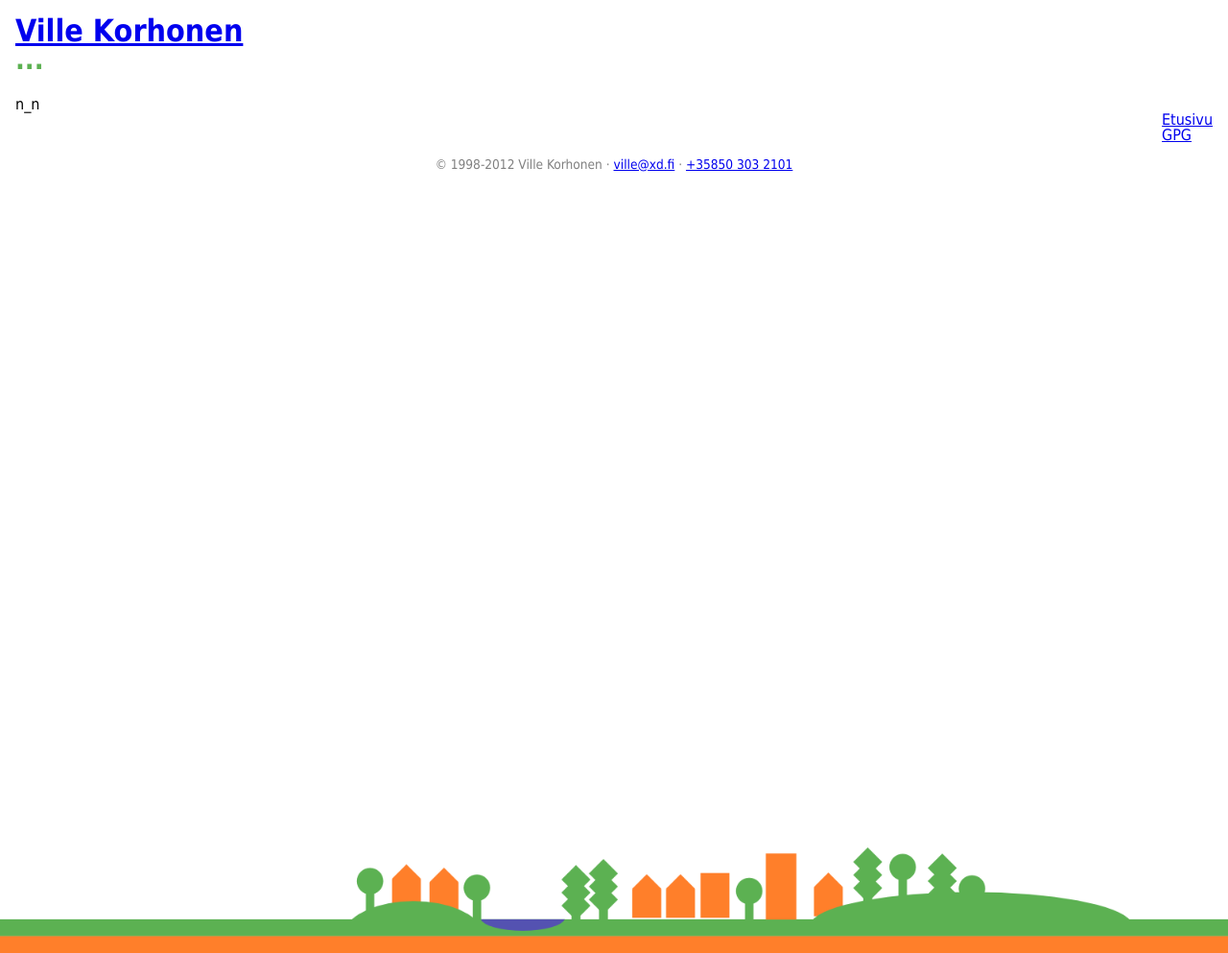
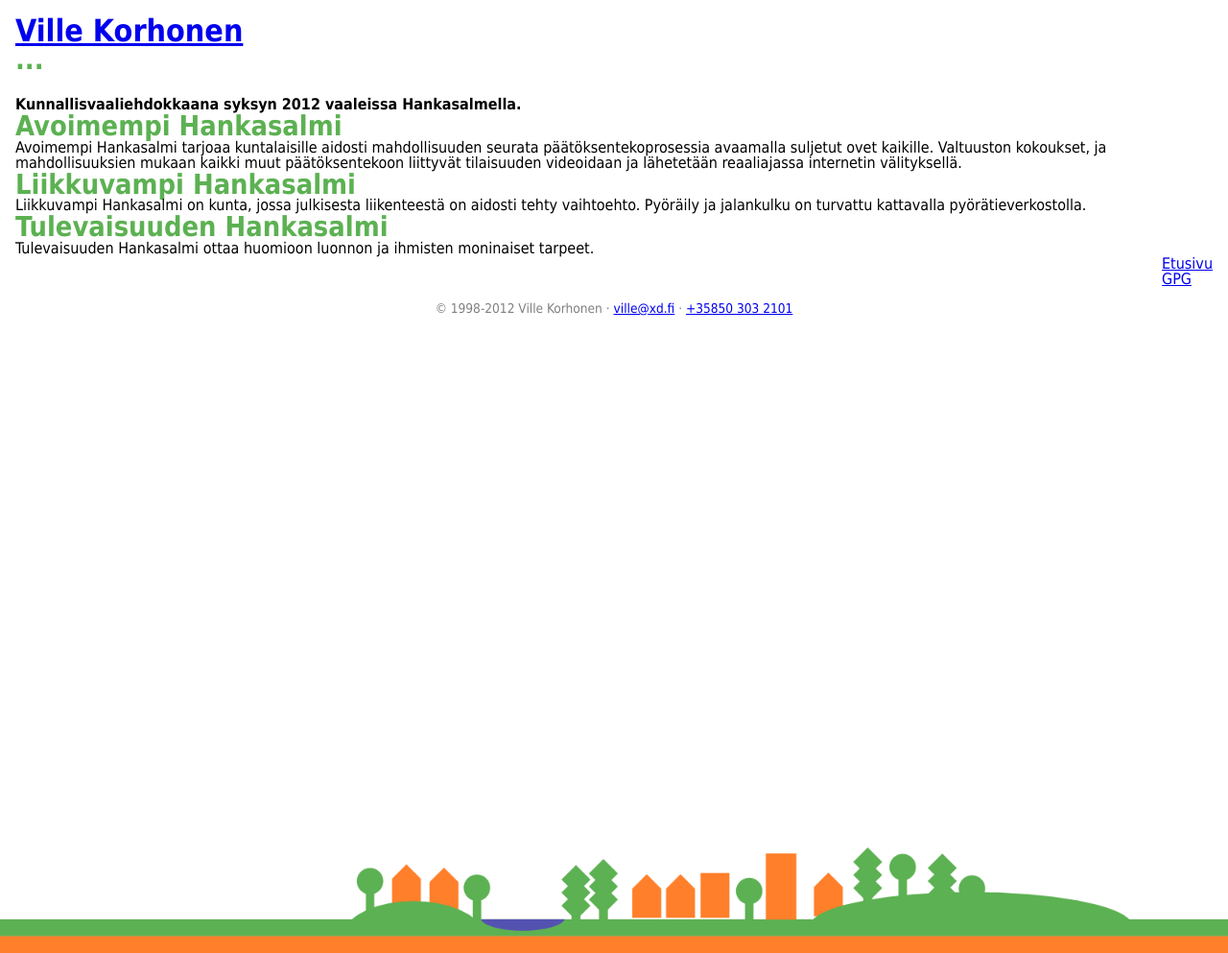
Before and after one commit to annavonzansen/ypcs.github.com, a Jekyll site: the page built from index.html, in a window 1280 px wide. Shown: the whole page at 96% size. Built offline with Jekyll 4.4.1, drawn with Linux system fonts in a browser that asks for light colours; Markdown is read by kramdown in place of the engine named in the settings.

Commit message:
Updated index, some initial content

```diff
--- a/index.html
+++ b/index.html
@@ -3,4 +3,13 @@ layout: default
 title: Ville Korhonen
 ---
 
-n_n
+<p><strong>Kunnallisvaaliehdokkaana syksyn 2012 vaaleissa Hankasalmella.</strong></p>
+
+<h2>Avoimempi Hankasalmi</h2>
+<p>Avoimempi Hankasalmi tarjoaa kuntalaisille aidosti mahdollisuuden seurata päätöksentekoprosessia avaamalla suljetut ovet kaikille. Valtuuston kokoukset, ja mahdollisuuksien mukaan kaikki muut päätöksentekoon liittyvät tilaisuuden videoidaan ja lähetetään reaaliajassa internetin välityksellä.</p>
+
+<h2>Liikkuvampi Hankasalmi</h2>
+<p>Liikkuvampi Hankasalmi on kunta, jossa julkisesta liikenteestä on aidosti tehty vaihtoehto. Pyöräily ja jalankulku on turvattu kattavalla pyörätieverkostolla.</p>
+
+<h2>Tulevaisuuden Hankasalmi</h2>
+<p>Tulevaisuuden Hankasalmi ottaa huomioon luonnon ja ihmisten moninaiset tarpeet.</p>
```
